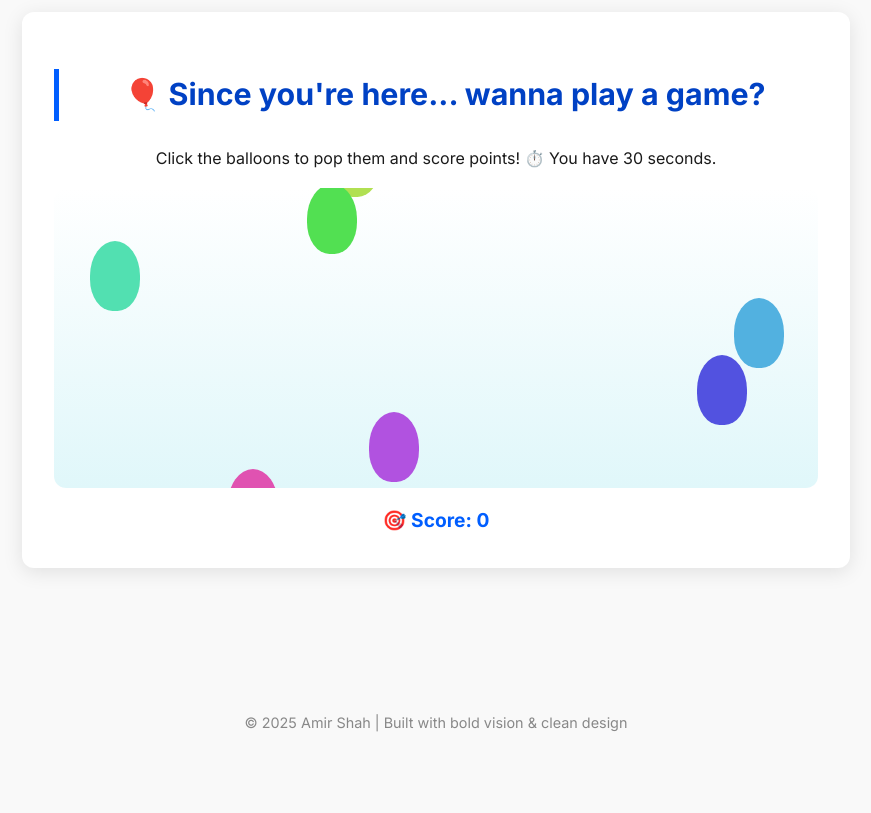
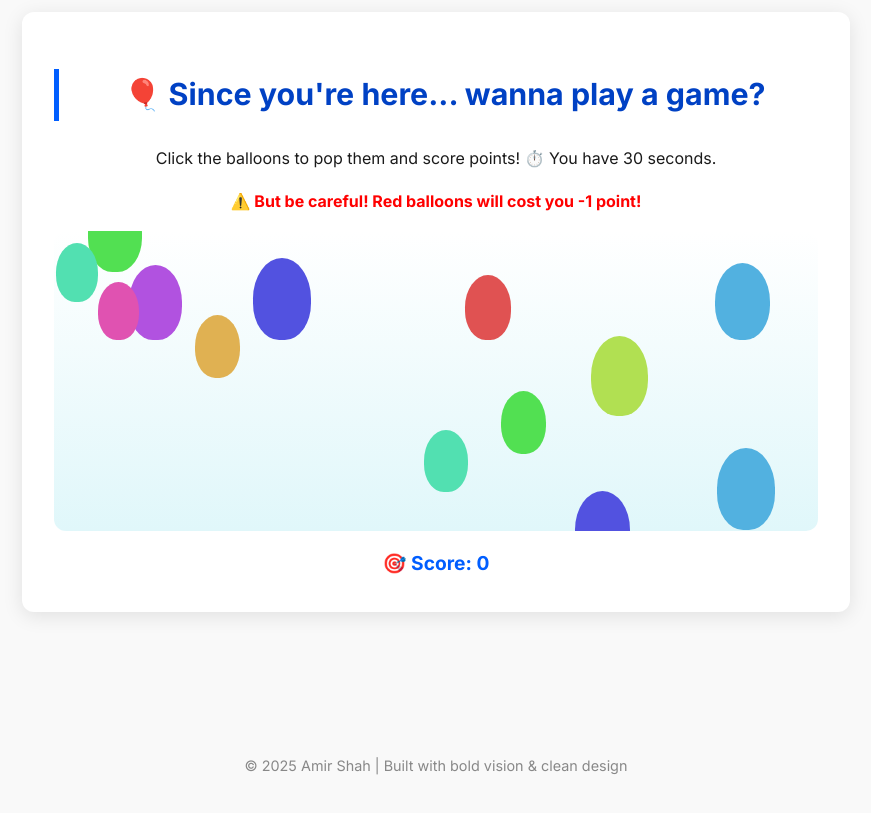
Before and after one commit to Amir24ShahHosseini/-AmirPortfolio, a plain HTML site: page index.html in a window 1280 px wide. Shown: the part 1800-2613 px from the top of the page, without its empty margins (204-1075 px from the left). Before the commit the page ends 2582 px from the top, so only its background shows below. Drawn offline with Linux system fonts and the light colour scheme; no server answers.

Commit message:
Improvement for game

```diff
--- a/index.html
+++ b/index.html
@@ -61,6 +61,7 @@
     <section class="balloon-game">
       <h2>🎈 Since you're here... wanna play a game?</h2>
       <p>Click the balloons to pop them and score points! ⏱️ You have 30 seconds.</p>
+      <p class="red-warning">⚠️ But be careful! Red balloons will cost you -1 point!</p>
 
       <div id="balloon-container"></div>
 
@@ -82,6 +83,7 @@
         <ul id="score-list"></ul>
       </div>
     </section>
+
   </main>
 
   <footer>
--- a/script.js
+++ b/script.js
@@ -13,19 +13,42 @@ let score = 0;
 let hue = 0;
 let gameRunning = true;
 let gameInterval;
+let lastRedBalloon = 0;
 const gameDuration = 30000;
+const redBalloonInterval = 5000;
 
 function createBalloon() {
   if (!gameRunning) return;
 
+  const balloonCount = Math.random() < 0.25 ? 5 : 1;
+
+  for (let i = 0; i < balloonCount; i++) {
+    const now = Date.now();
+    const isRed = now - lastRedBalloon >= redBalloonInterval;
+
     const balloon = document.createElement("div");
     balloon.classList.add("balloon");
+
+    if (isRed && i === 0) {
+      balloon.classList.add("red-balloon");
+      lastRedBalloon = now;
+    }
+
+    const size = Math.floor(Math.random() * 20) + 40; // 40px–60px
+    balloon.style.width = `${size}px`;
+    balloon.style.height = `${size * 1.4}px`;
+
     hue = (hue + 40) % 360;
     balloon.style.setProperty("--hue", hue);
     balloon.style.left = Math.random() * 90 + "%";
 
     balloon.addEventListener("click", () => {
+      if (balloon.classList.contains("red-balloon")) {
+        score = Math.max(0, score - 1);
+      } else {
         score++;
+      }
+
       document.getElementById("score").innerText = score;
       popSound();
       balloon.remove();
@@ -35,7 +58,8 @@ function createBalloon() {
 
     setTimeout(() => {
       if (balloon.parentElement) balloon.remove();
-  }, 4000);
+    }, 3000);
+  }
 }
 
 function popSound() {
@@ -46,12 +70,13 @@ function popSound() {
 function startGame() {
   score = 0;
   gameRunning = true;
+  lastRedBalloon = Date.now();
   document.getElementById("score").innerText = score;
   document.getElementById("game-over").classList.add("hidden");
   document.getElementById("player-name").value = "";
   document.getElementById("balloon-container").innerHTML = "";
 
-  gameInterval = setInterval(createBalloon, 600);
+  gameInterval = setInterval(createBalloon, 280); // faster now
 
   setTimeout(() => {
     clearInterval(gameInterval);
@@ -100,7 +125,7 @@ function loadScores() {
 
     if (allScores) {
       const scoresArray = Object.values(allScores);
-      scoresArray.sort((a, b) => b.score - a.score); // highest first
+      scoresArray.sort((a, b) => b.score - a.score);
       const topScores = scoresArray.slice(0, 5);
 
       topScores.forEach(({ name, score }) => {
--- a/style.css
+++ b/style.css
@@ -169,8 +169,15 @@ body.dark-mode {
   position: absolute;
   bottom: 0;
   cursor: pointer;
-  animation: float-up 4s linear forwards;
+  animation: float-up 2.8s linear forwards;
 }
+
+
+.red-balloon {
+  background-color: red !important;
+  box-shadow: 0 0 10px rgba(255, 0, 0, 0.6);
+}
+
 
 @keyframes float-up {
   from { bottom: -80px; }
@@ -190,6 +197,13 @@ body.dark-mode {
   font-weight: bold;
   color: red;
 }
+
+.red-warning {
+  color: red;
+  font-weight: bold;
+  margin-top: 0.5rem;
+}
+
 
 .hidden {
   display: none;
```
Lines whose indentation alone changed are shown as unchanged.
